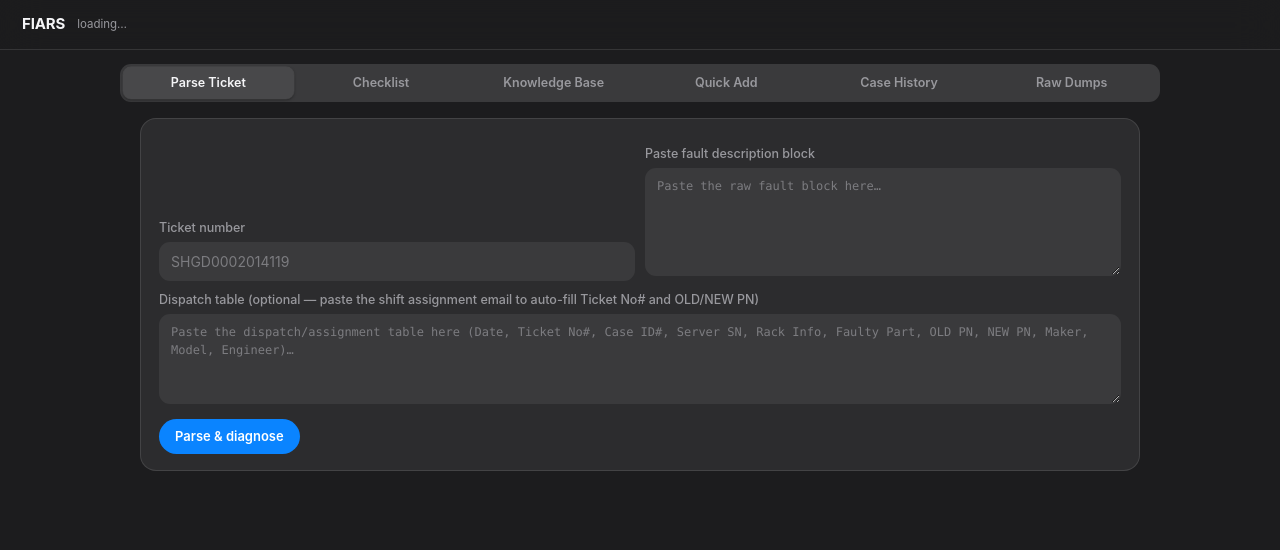
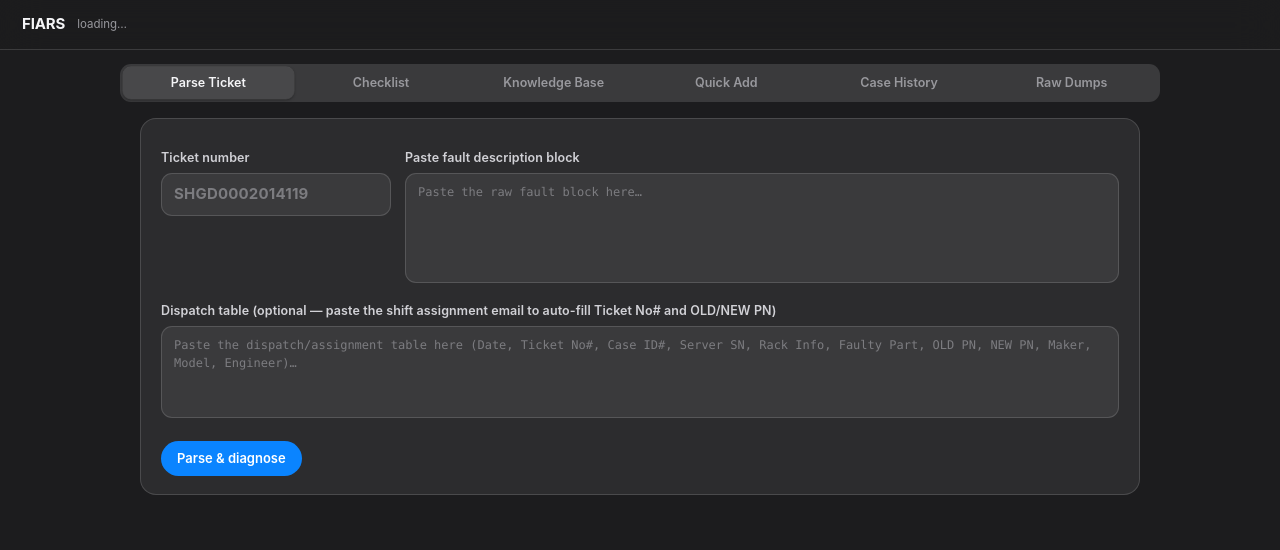
Before and after one commit to skinny-l/FIARS, a Python web app: template templates/index.html in a window 1280 px wide. Shown: the top 550 px of the page. Run offline with Jinja, Linux system fonts and the light colour scheme; the template is opened without the code that fills it, so the values that code supplies are empty.

Commit message:
Polish Parse Ticket UI: spacing, hierarchy, contrast (no layout changes)
Same structure/workflow as before — input card, then report card, then
collapsible detail. Only visual quality changes:

- Fixed a real layout bug: the Ticket Number + fault-paste row used
  align-items:end on an equal-width grid, so the short Ticket Number
  column stretched to match the tall textarea and left a dead gap
  above the input. Ticket Number now gets a fixed 230px top-aligned
  column, and is styled larger/bolder as the field typed into on every
  single ticket.
- Card borders (--ln) bumped from 11% to 14% opacity so cards read as
  distinct surfaces against the page background instead of blending
  into it; --ln-strong bumped to match.
- Report Template header now sentence-case, accent-blue, and slightly
  larger — the one section that's supposed to be the hero no longer
  looks identical to every other card header (Server, Fault, etc).
  Report card border now uses the accent color directly instead of a
  barely-there ln-strong tint.
- Copy for OneNote button restyled as a blue-tinted 'confirm' action
  scoped to .report-card, so it doesn't visually compete with Parse &
  diagnose (still button.gh everywhere else, unaffected).
- .pre (report text block) line-height 1.4->1.7 and more padding, so
  Date/Ticket Number/Server SN/Location reads as distinct scannable
  fields instead of a dense paragraph.
- Inputs/textareas: visible border by default (was transparent until
  focus) plus a hover state, so they read as interactive at rest;
  focus state also lightens the fill slightly. Textarea resize handle
  restyled instead of showing the raw native grip.
- Labels: slightly heavier weight, ink-dim instead of mt, so they read
  as UI chrome rather than body text.
- Normalized spacing scale across card padding/margins/gaps (was a mix
  of 10/12/16/18px, now a consistent 14/16/18/20px rhythm).

No HTML structure, IDs, JS logic, or backend touched — purely CSS plus
the single markup change needed to fix the ticket-number grid bug.

```diff
--- a/templates/index.html
+++ b/templates/index.html
@@ -5,7 +5,7 @@
 :root{
   /* macOS dark system surfaces */
   --bg:#1c1c1e;--p:#2c2c2e;--p2:#3a3a3c;--p3:#48484a;
-  --ln:rgba(255,255,255,.11);--ln-strong:rgba(255,255,255,.18);
+  --ln:rgba(255,255,255,.14);--ln-strong:rgba(255,255,255,.22);
   --ink:#f5f5f7;--ink-dim:#d1d1d6;--mt:#98989d;
 
   /* Apple system colors (dark mode values) */
@@ -44,20 +44,29 @@ header .sub{color:var(--mt);font-size:11.5px}
 
 .pane{display:none;max-width:1040px;margin:0 auto;padding:16px 20px 40px} .pane.on{display:block}
 
-.card{background:var(--p);border:1px solid var(--ln);border-radius:var(--r-lg);padding:16px 18px;margin-bottom:12px}
-.card h2{font-size:11px;text-transform:uppercase;letter-spacing:.65px;color:var(--mt);margin:0 0 12px;font-weight:650}
+.card{background:var(--p);border:1px solid var(--ln);border-radius:var(--r-lg);padding:18px 20px;margin-bottom:16px}
+.card h2{font-size:11px;text-transform:uppercase;letter-spacing:.7px;color:var(--mt);margin:0 0 14px;font-weight:650}
 
-label{display:block;font-size:12.5px;color:var(--mt);margin:10px 0 4px;font-weight:500}
-input,textarea,select{width:100%;background:var(--p2);border:1px solid transparent;color:var(--ink);
-  border-radius:var(--r-md);padding:8px 11px;font:inherit;transition:border-color .15s var(--ease),box-shadow .15s var(--ease)}
-input:focus,textarea:focus,select:focus{outline:none;border-color:var(--ac);box-shadow:0 0 0 3.5px rgba(10,132,255,.28)}
+label{display:block;font-size:12.5px;color:var(--ink-dim);margin:12px 0 5px;font-weight:600;letter-spacing:.1px}
+input,textarea,select{width:100%;background:var(--p2);border:1px solid var(--ln);color:var(--ink);
+  border-radius:var(--r-md);padding:9px 12px;font:inherit;transition:border-color .15s var(--ease),box-shadow .15s var(--ease),background .15s var(--ease)}
+input:hover,textarea:hover,select:hover{border-color:var(--ln-strong)}
+input:focus,textarea:focus,select:focus{outline:none;background:var(--p3);border-color:var(--ac);box-shadow:0 0 0 3.5px rgba(10,132,255,.28)}
 input::placeholder,textarea::placeholder{color:var(--mt);opacity:.7}
 textarea{resize:vertical;font-family:ui-monospace,"SF Mono",Menlo,monospace;font-size:12px}
+textarea::-webkit-resizer{background:transparent}
 input[type=checkbox]{width:auto;accent-color:var(--ac)}
 
-.r2{display:grid;grid-template-columns:1fr 1fr;gap:10px}
-.r3{display:grid;grid-template-columns:1fr 1fr 1fr;gap:10px}
+.r2{display:grid;grid-template-columns:1fr 1fr;gap:14px}
+.r3{display:grid;grid-template-columns:1fr 1fr 1fr;gap:14px}
 @media(max-width:640px){.r2,.r3{grid-template-columns:1fr}}
+
+/* Ticket number is the field typed into on every ticket — give it a fixed
+   narrow column instead of stretching 1fr/1fr to match the tall textarea
+   beside it, which used to leave a dead gap under a short input. */
+.input-row{display:grid;grid-template-columns:230px 1fr;gap:14px;align-items:start}
+.ticket-field input{font-size:15px;font-weight:650;letter-spacing:.2px}
+@media(max-width:640px){.input-row{grid-template-columns:1fr}}
 
 button{background:var(--br);color:#fff;border:0;border-radius:var(--r-pill);padding:8px 16px;
   font:inherit;font-weight:600;font-size:13px;cursor:pointer;transition:filter .15s var(--ease),transform .1s var(--ease)}
@@ -97,10 +106,13 @@ th:hover{color:var(--ink)}
 .pager{display:flex;gap:6px;align-items:center;justify-content:center;margin-top:12px;font-size:13px}
 .pager button{padding:5px 12px}
 
-.pre{white-space:pre-wrap;font-family:ui-monospace,"SF Mono",Menlo,monospace;font-size:12px;
-  background:var(--p2);border:1px solid var(--ln);border-radius:var(--r-md);padding:12px}
+.pre{white-space:pre-wrap;font-family:ui-monospace,"SF Mono",Menlo,monospace;font-size:12.5px;line-height:1.7;
+  background:var(--p2);border:1px solid var(--ln);border-radius:var(--r-md);padding:14px 16px}
 
-.report-card{border-color:var(--ln-strong);box-shadow:0 0 0 1px rgba(10,132,255,.08),var(--shadow-1)}
+.report-card{border-color:var(--ac);box-shadow:0 0 0 1px rgba(10,132,255,.14),var(--shadow-1)}
+.report-card h2{font-size:12.5px;text-transform:none;letter-spacing:0;color:var(--ac-2);font-weight:700;margin-bottom:12px}
+.report-card button.gh{background:rgba(10,132,255,.14);border-color:rgba(10,132,255,.4);color:var(--ac-2);font-weight:650}
+.report-card button.gh:hover{background:rgba(10,132,255,.22)}
 
 .detail-toggle{display:flex;align-items:center;justify-content:center;gap:6px;cursor:pointer;
   color:var(--mt);font-size:12.5px;font-weight:590;padding:10px 0;margin-bottom:2px;
@@ -178,16 +190,16 @@ th:hover{color:var(--ink)}
 <!-- ═══ PARSE TICKET (MAIN) ═══ -->
 <div class="pane on" id="p-parse">
   <div class="card">
-    <div class="r2" style="align-items:end">
-      <div><label>Ticket number</label><input id="pTicket" placeholder="SHGD0002014119"></div>
+    <div class="input-row">
+      <div class="ticket-field"><label>Ticket number</label><input id="pTicket" placeholder="SHGD0002014119"></div>
       <div><label>Paste fault description block</label>
         <textarea id="pRaw" rows="5" placeholder="Paste the raw fault block here…"></textarea></div>
     </div>
-    <div style="margin-top:10px">
+    <div style="margin-top:14px">
       <label>Dispatch table (optional — paste the shift assignment email to auto-fill Ticket No# and OLD/NEW PN)</label>
       <textarea id="pDispatch" rows="4" placeholder="Paste the dispatch/assignment table here (Date, Ticket No#, Case ID#, Server SN, Rack Info, Faulty Part, OLD PN, NEW PN, Maker, Model, Engineer)…"></textarea>
     </div>
-    <div style="margin-top:10px"><button id="parseBtn">Parse &amp; diagnose</button></div>
+    <div style="margin-top:18px"><button id="parseBtn">Parse &amp; diagnose</button></div>
   </div>
 
   <div id="parseOut" class="hidden">
```
